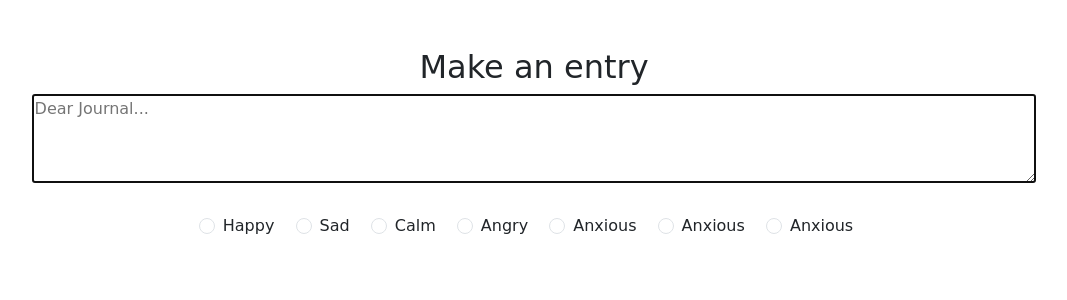
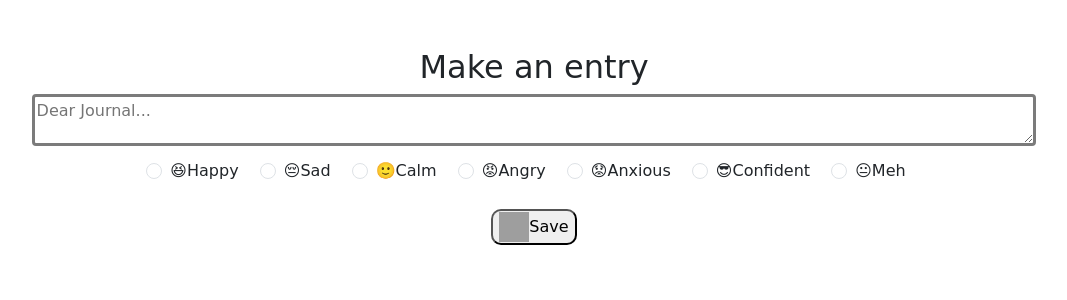
Before and after one commit to angelic-coder19/The_Accountable_Journal, a Flask app: page / in a window 1280 px wide. Shown: the part 86-386 px from the top of the page, without its empty margins (106-1173 px from the left). Run offline with Flask 3, Linux system fonts and the light colour scheme; some web fonts are replaced; grey boxes are pictures that could not be loaded.

Commit message:
Updated UI for better expressiveness & Fixed Encrytion Algorithm - Added mood Icons to make the home page form more appealing, - Fixed encyption algorithm for encrpting entries into base64 strings - Enties are now ready for transportation.

```diff
--- a/main.py
+++ b/main.py
@@ -2,6 +2,6 @@ from flask import Flask, render_template
 
 app = Flask(__name__)
 
-@app.route("/")
+@app.route("/", methods=['GET', 'POST'])
 def index():
     return render_template("home.html")
--- a/static/script.js
+++ b/static/script.js
@@ -1,16 +1,20 @@
 document.addEventListener('DOMContentLoaded', async function(){
 
-    // Get the entry from the text area
+    var entry = '';
+
+    // Get the entry from the text area and append it to the empty string
     document.querySelector('textarea').addEventListener('keyup', function() {
-        var entry = document.querySelector('textarea').value;
-        console.log(entry);
+        entry += document.querySelector('textarea').value;
     });
+
+    // document.querySelector('textarea').innerHTML = entry;
 
     // Listen for the save button to be clicked to encrypt and send the entry to the server
     document.querySelector('.submit').addEventListener('click', async function() {
+
         // Check if the entry is empty
-        if (!entry.trim()){
-            alert("Please make an entry")
+        if (!String(entry).trim()){
+            alert("Please make an entry");
             return;
         }
 
@@ -22,9 +26,10 @@ document.addEventListener('DOMContentLoaded', async function(){
             ["encrypt", "decrypt"]          // list of k
         );
 
+        console.log(key);
 
         // Encode the entry into bytes
-        const bytes = TextEncoder().encode(entry);
+        const bytes = new TextEncoder().encode(entry);
 
         // Generate a random initialization vector(iv)
         const IV = crypto.getRandomValues(new Uint8Array(12));
@@ -50,7 +55,9 @@ document.addEventListener('DOMContentLoaded', async function(){
         }
 
         let base64IV = btoa(binaryIV);
+        console.log(base64string);
+        console.log(base64IV);
 
-        console.log(key);
     });
+
 });
--- a/static/styles.css
+++ b/static/styles.css
@@ -25,3 +25,17 @@
     width: 80%;
     height: 80%;
 }
+.submit {
+    border-radius: 10px;
+}
+textarea {
+    min-height: 50px;
+    max-height: 300px;
+    border: 2px solid #ccc;
+    transition: border-color 0.3s ease;
+    border-radius: 4px;
+}
+textarea:focus {
+    border: 3px solid #7b7b7b;
+    outline: none;
+}
--- a/templates/home.html
+++ b/templates/home.html
@@ -7,37 +7,39 @@
 {% block main %}
 <div class="row text-center py-5">
     <h2>Make an entry</h2>
-    <form action="/" method="POST">
-        <textarea id="entry" type="text" name="entry" autofocus autocomplete="off" placeholder="Dear Journal..."></textarea>
-        <br><br>
+        <div class="col">
+            <textarea id="entry" type="text" name="entry" autofocus autocomplete="off" placeholder="Dear Journal..."></textarea>
+        </div>
+        <form action="/" method="POST">
         <div class="form-check form-check-inline">
             <input class="form-check-input" type="radio" name="mood" id="inlineRadio1" value="Happy">
-            <label class="form-check-label" for="inlineRadio">Happy</label>
+            <label class="form-check-label" for="inlineRadio">😆Happy</label>
         </div>
         <div class="form-check form-check-inline">
             <input class="form-check-input" type="radio" name="mood" id="inlineRadio2" value="Sad">
-            <label class="form-ceck-label" for="inlineRadio">Sad</label>
+            <label class="form-ceck-label" for="inlineRadio">😔Sad</label>
         </div>
         <div class="form-check form-check-inline">
             <input class="form-check-input" type="radio" name="mood" id="inlineRadio3" value="Calm">
-            <label class="form-check-label" for="inlinRadio3">Calm</label>
+            <label class="form-check-label" for="inlinRadio3">🙂Calm</label>
         </div>
         <div class="form-check form-check-inline">
             <input class="form-check-input" type="radio" name="mood" id="inlineRadio4" value="Angry">
-            <label class="form-check-label" for="inlinRadio4">Angry</label>
+            <label class="form-check-label" for="inlinRadio4">😡Angry</label>
         </div>
         <div class="form-check form-check-inline">
             <input class="form-check-input" type="radio" name="mood" id="inlineRadio5" value="Anxious">
-            <label class="form-check-label" for="inlinRadio5">Anxious</label>
+            <label class="form-check-label" for="inlinRadio5">😟Anxious</label>
+        </div>
+        <div class="form-check form-check-inline">
+            <input class="form-check-input" type="radio" name="mood" id="inlineRadio5" value="Confident">
+            <label class="form-check-label" for="inlinRadio5">😎Confident</label>
         </div>
         <div class="form-check form-check-inline">
             <input class="form-check-input" type="radio" name="mood" id="inlineRadio5" value="Anxious">
-            <label class="form-check-label" for="inlinRadio5">Anxious</label>
-        </div>
-        <div class="form-check form-check-inline">
-            <input class="form-check-input" type="radio" name="mood" id="inlineRadio5" value="Anxious">
-            <label class="form-check-label" for="inlinRadio5">Anxious</label>
-        </div>
+            <label class="form-check-label" for="inlinRadio5">😐Meh</label>
+        </div><br><br>
+        <button class="submit" type="submit"><img class="icon" src="/static/icons/save_icon.svg"/>Save</button>
     </form>
 </div>
 {% endblock %}
--- a/templates/layout.html
+++ b/templates/layout.html
@@ -9,6 +9,7 @@
         <link href="https://fonts.googleapis.com/css2?family=Geist:wght@100..900&family=Lexend:wght@100..900&family=Rancho&display=swap" rel="stylesheet">
         <link href="https://cdn.jsdelivr.net/npm/bootstrap@5.3.7/dist/css/bootstrap.min.css" rel="stylesheet" integrity="sha384-LN+7fdVzj6u52u30Kp6M/trliBMCMKTyK833zpbD+pXdCLuTusPj697FH4R/5mcr" crossorigin="anonymous">
         <script src="https://cdn.jsdelivr.net/npm/bootstrap@5.3.7/dist/js/bootstrap.bundle.min.js" integrity="sha384-ndDqU0Gzau9qJ1lfW4pNLlhNTkCfHzAVBReH9diLvGRem5+R9g2FzA8ZGN954O5Q" crossorigin="anonymous"></script>
+        <script src="/static/script.js"></script>
         <title>
             The Accountable Journal | {% block title %} {% endblock %}
         </title>
```
